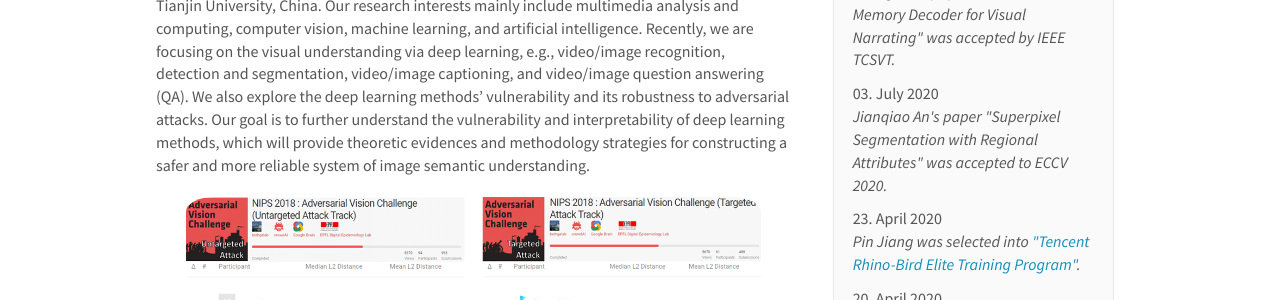
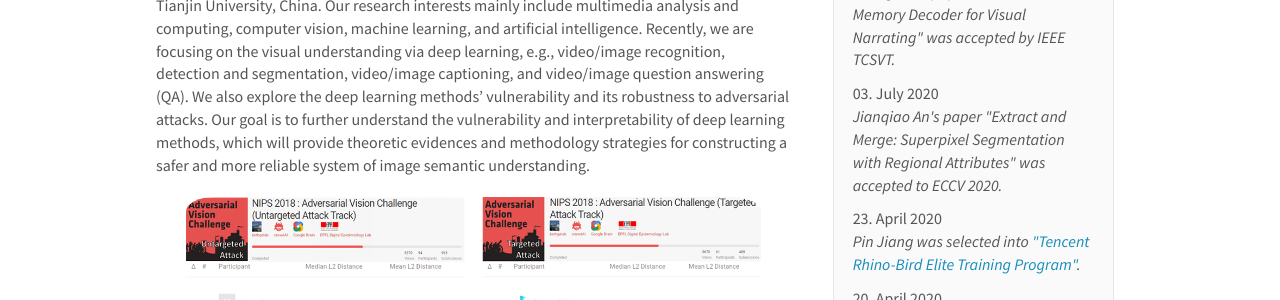
Before and after one commit to tjumm/tjumm.github.io, a Jekyll site: the page built from _pages/home.md, in a window 1280 px wide and 1176 px high. Shown: the part 177-477 px from the top of the window. Built offline with Jekyll 4.4.1, drawn with Linux system fonts in a browser that asks for light colours; comment, search, counter and statistics services are not loaded.

Commit message:
Update news.yml

```diff
--- a/_data/news.yml
+++ b/_data/news.yml
@@ -2,7 +2,7 @@
   headline: "Aming Wu's paper \"Hierarchical Memory Decoder for Visual Narrating\" was accepted by IEEE TCSVT."
 
 - date: 03. July 2020
-  headline: "Jianqiao An's paper \"Superpixel Segmentation with Regional Attributes\" was accepted to ECCV 2020."
+  headline: "Jianqiao An's paper \"Extract and Merge: Superpixel Segmentation with Regional Attributes\" was accepted to ECCV 2020."
 
 - date: 23. April 2020
   headline: "Pin Jiang was selected into  <a href='https://ur.tencent.com/'>\"Tencent Rhino-Bird Elite Training Program\"</a>."
```
